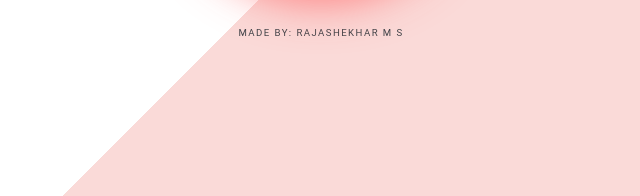
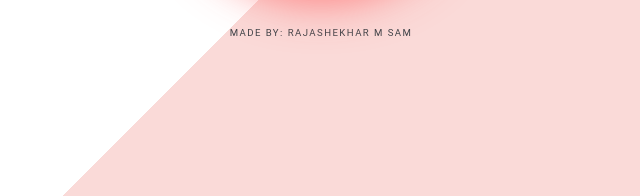
Before and after one commit to rajashekharms369/Pomodoro, a plain HTML site: page index.html in a window 1280 px wide. Shown: the part 463-659 px from the top of the page, 319-959 px from the left. Drawn offline with nearby package versions, Linux system fonts and the light colour scheme.

Commit message:
commit-4

```diff
--- a/index.html
+++ b/index.html
@@ -28,7 +28,7 @@
         <button class="button" id="reset"><i class="fa fa-refresh"></i></button>
         <button class="button" id="toggle"><i class="fa fa-play"></i></button>
       </div>
-      <footer>Made By: Rajashekhar M S</footer>
+      <footer>Made By: Rajashekhar M Sam</footer>
     <script src="main.js"></script>
 </body>
 </html>
```
